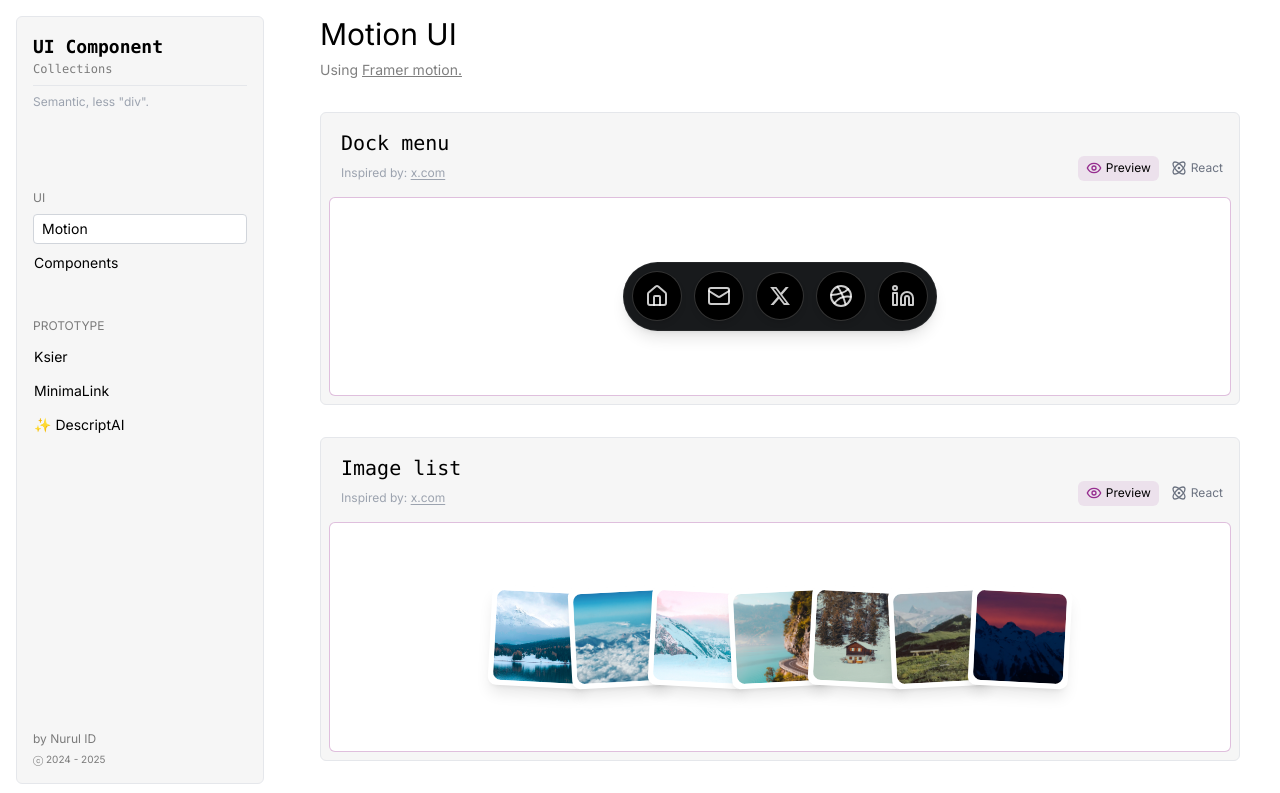
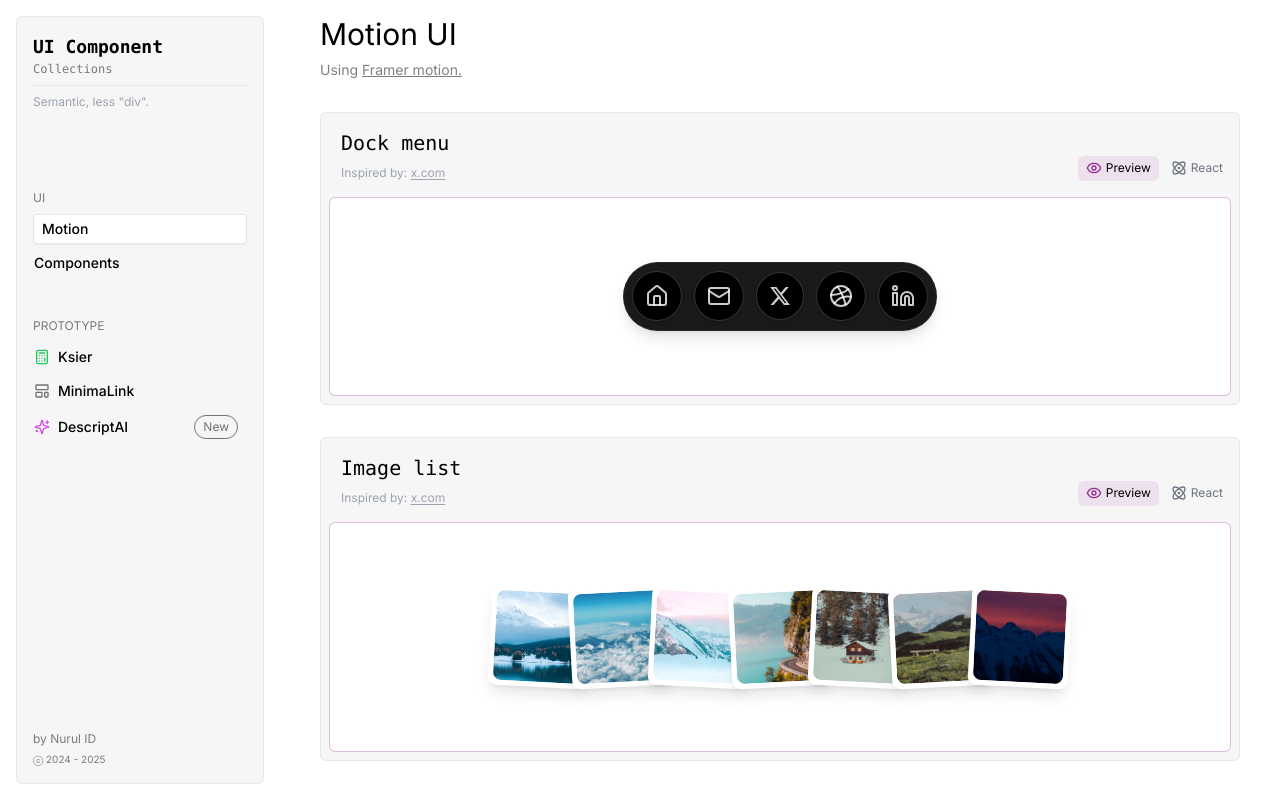
Before and after one commit to nurulid/ui-component-collections, a Next.js app: page / in a window 1280 px wide. Shown: the top 793 px of the page. Built offline with nearby package versions, Linux system fonts and the light colour scheme.

Commit message:
improve sidebar

```diff
--- a/src/components/shared/Badge.tsx
+++ b/src/components/shared/Badge.tsx
@@ -2,5 +2,5 @@ import React from 'react';
 
 export const Badge = (props: { title: string }) => {
   const { title } = props;
-  return <span className='px-2 py-[3px] bg-yellow-100/70 text-yellow-500 border border-yellow-500 rounded-full text-[10px] ml-2'>{title}</span>;
+  return <span className='px-2 py-[1px] bg-neutral-100/70 text-neutral-500 border border-neutral-500 rounded-full text-[12px] ml-2'>{title}</span>;
 };
--- a/src/components/shared/Sidebar.tsx
+++ b/src/components/shared/Sidebar.tsx
@@ -1,105 +1,81 @@
 'use client';
 
-import { PropsWithChildren } from 'react';
-import Link from 'next/link';
-import { Badge } from './Badge';
-import { usePathname } from 'next/navigation';
 import { getCurrentYear } from '@/lib/utils';
+import { Calculator, LayoutTemplate, Sparkles } from 'lucide-react';
+import { SidebarItem, SidebarLink } from './SidebarLink';
 
-const sidebarMenu = [
+const sidebarMenu: SidebarItem[] = [
   {
     title: 'Motion',
     link: '/',
-    ready: true,
+    isNew: false,
   },
   {
     title: 'Components',
     link: '/ui',
-    ready: true,
-    // submenus: [
-    //   { title: 'Navigation', link: '/ui', ready: true, },
-    // ]
+    isNew: false,
   },
 ];
 
-const secondMenu = [
+const secondMenu: SidebarItem[] = [
   {
     title: 'Ksier',
     link: '/prototype/ksier',
-    ready: true,
+    isNew: false,
+    icon: (<Calculator className="w-4 h-4 text-green-500" />),
   },
   {
     title: 'MinimaLink',
     link: '/prototype/minimalink',
-    ready: true,
+    isNew: false,
+    icon: <LayoutTemplate className="w-4 h-4 text-neutral-500" />,
   },
   {
-    title: '✨ DescriptAI ',
+    title: 'DescriptAI',
     link: '/prototype/descript-ai',
-    ready: true,
+    isNew: true,
+    icon: <Sparkles className="w-4 h-4 text-fuchsia-500" />,
   },
 ];
 
-const SidebarLink = (
-  props: PropsWithChildren<{ title: string; link: string; soon: boolean }>
-) => {
-  const { title, link, soon } = props;
-  const pathname = usePathname();
-  return (
-    <Link
-      href={link}
-      data-active={pathname === link}
-      className={[
-        'py-1 pr-2 text-sm',
-        'block rounded border-[.5px] border-transparent',
-        'transition-all hover:pl-2',
-        'data-[active=true]:bg-white data-[active=true]:border-gray-300 data-[active=true]:pl-2',
-      ].join(' ')}
-    >
-      {title}
-      {soon && <Badge title="soon" />}
-    </Link>
-  );
-};
-
-export const SidebarMobile = () => {
-  return (
-    <>
-      <section className="min-w-[280px] p-4 sticky top-0 h-screen">
-        <div className="rounded-md bg-griey h-full p-4 border flex flex-col">
-          <h2 className="mb-2 font-mono font-semibold border-b pb-2">
-            UI Component Collections
-          </h2>
-          <p className="text-xs mb-10 text-gray-400">
-            Semantic, less &quot;div&quot;.
-          </p>
-          <h3 className="mt-10 mb-2 uppercase opacity-50 text-xs">UI</h3>
-          <ul className="space-y-1">
-            {sidebarMenu.map(({ title, link, ready }, i) => (
-              <li key={i}>
-                <SidebarLink title={title} link={link} soon={!ready} />
-              </li>
-            ))}
-          </ul>
-          <h3 className="mt-10 mb-2 uppercase opacity-50 text-xs">Prototype</h3>
-          <ul className="space-y-1">
-            {secondMenu.map(({ title, link, ready }, i) => (
-              <li key={i}>
-                <SidebarLink title={title} link={link} soon={!ready} />
-              </li>
-            ))}
-          </ul>
-          <p className="mt-auto text-xs text-gray-400">
-            By{' '}
-            <a href="https://nurrul.com" target="_blank" className="note">
-              Nurul ID
-            </a>
-          </p>
-        </div>
-      </section>
-    </>
-  );
-};
+// export const SidebarMobile = () => {
+//   return (
+//     <>
+//       <section className="min-w-[280px] p-4 sticky top-0 h-screen">
+//         <div className="rounded-md bg-griey h-full p-4 border flex flex-col">
+//           <h2 className="mb-2 font-mono font-semibold border-b pb-2">
+//             UI Component Collections
+//           </h2>
+//           <p className="text-xs mb-10 text-gray-400">
+//             Semantic, less &quot;div&quot;.
+//           </p>
+//           <h3 className="mt-10 mb-2 uppercase opacity-50 text-xs">UI</h3>
+//           <ul className="space-y-1">
+//             {sidebarMenu.map(({ title, link, icon, isNew }, i) => (
+//               <li key={i}>
+//                 <SidebarLink title={title} link={link} icon={icon} isNew={isNew} />
+//               </li>
+//             ))}
+//           </ul>
+//           <h3 className="mt-10 mb-2 uppercase opacity-50 text-xs">Prototype</h3>
+//           <ul className="space-y-1">
+//             {secondMenu.map(({ title, link, icon, isNew }, i) => (
+//               <li key={i}>
+//                 <SidebarLink title={title} link={link} icon={icon} isNew={isNew} />
+//               </li>
+//             ))}
+//           </ul>
+//           <p className="mt-auto text-xs text-gray-400">
+//             By{' '}
+//             <a href="https://nurrul.com" target="_blank" className="note">
+//               Nurul ID
+//             </a>
+//           </p>
+//         </div>
+//       </section>
+//     </>
+//   );
+// };
 
 export const Sidebar = () => {
   const currentYear = getCurrentYear();
@@ -109,24 +85,26 @@ export const Sidebar = () => {
       <div className="rounded-md bg-griey h-full p-4 border flex flex-col">
         <h2 className="mb-2 font-mono font-semibold border-b pb-2 text-lg">
           UI Component
-          <span className='opacity-50 font-normal block text-xs'>Collections</span>
+          <span className="opacity-50 font-normal block text-xs">
+            Collections
+          </span>
         </h2>
         <p className="text-xs mb-10 text-gray-400">
           Semantic, less &quot;div&quot;.
         </p>
         <h3 className="mt-10 mb-2 uppercase opacity-50 text-xs">UI</h3>
         <ul className="space-y-1">
-          {sidebarMenu.map(({ title, link, ready }, i) => (
+          {sidebarMenu.map(({ title, link, icon, isNew }, i) => (
             <li key={i}>
-              <SidebarLink title={title} link={link} soon={!ready} />
+              <SidebarLink title={title} link={link} icon={icon} isNew={isNew} />
             </li>
           ))}
         </ul>
         <h3 className="mt-10 mb-2 uppercase opacity-50 text-xs">Prototype</h3>
         <ul className="space-y-1">
-          {secondMenu.map(({ title, link, ready }, i) => (
+          {secondMenu.map(({ title, link, icon, isNew }, i) => (
             <li key={i}>
-              <SidebarLink title={title} link={link} soon={!ready} />
+              <SidebarLink title={title} link={link} icon={icon} isNew={isNew} />
             </li>
           ))}
         </ul>
--- /dev/null
+++ b/src/components/shared/SidebarLink.tsx
@@ -0,0 +1,41 @@
+'use client';
+
+import Link from 'next/link';
+import { Badge } from './Badge';
+import { usePathname } from 'next/navigation';
+
+// define a clean interface for the link items
+export interface SidebarItem {
+  title: string;
+  link: string;
+  isNew?: boolean;
+  icon?: React.ReactNode;
+}
+
+export const SidebarLink = (
+  props: SidebarItem) => {
+  const pathname = usePathname();
+  const isActive = pathname === props.link;
+  const { title, link, isNew, icon } = props;
+
+  return (
+    <Link
+      href={link}
+      data-active={isActive}
+      className={[
+        'group flex items-center justify-between py-1 pr-2 text-sm',
+        'rounded border-[0.5px] border-transparent',
+        'transition-all hover:pl-2',
+        'text-muted-foreground hover:text-foreground',
+        'data-[active=true]:bg-white data-[active=true]:border-gray-200 data-[active=true]:pl-2 data-[active=true]:text-foreground data-[active=true]:shadow-sm',
+      ].join(' ')}
+    >
+      <div className="flex items-center gap-2">
+        {icon && <span className="flex shrink-0 items-center justify-center">{icon}</span>}
+        <span className="font-medium">{title}</span>
+      </div>
+
+      {isNew && <Badge title="New" />}
+    </Link>
+  );
+};
```
